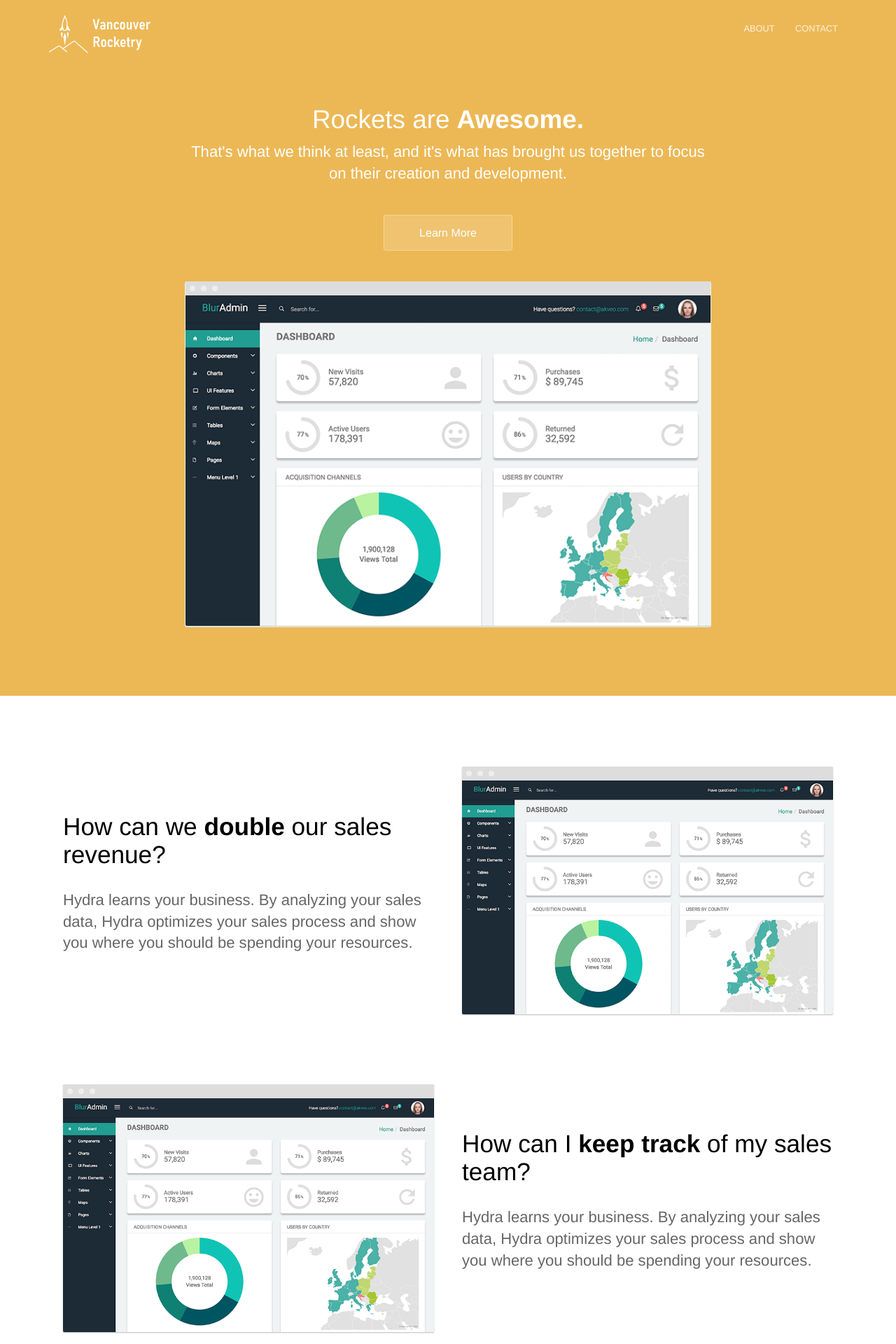
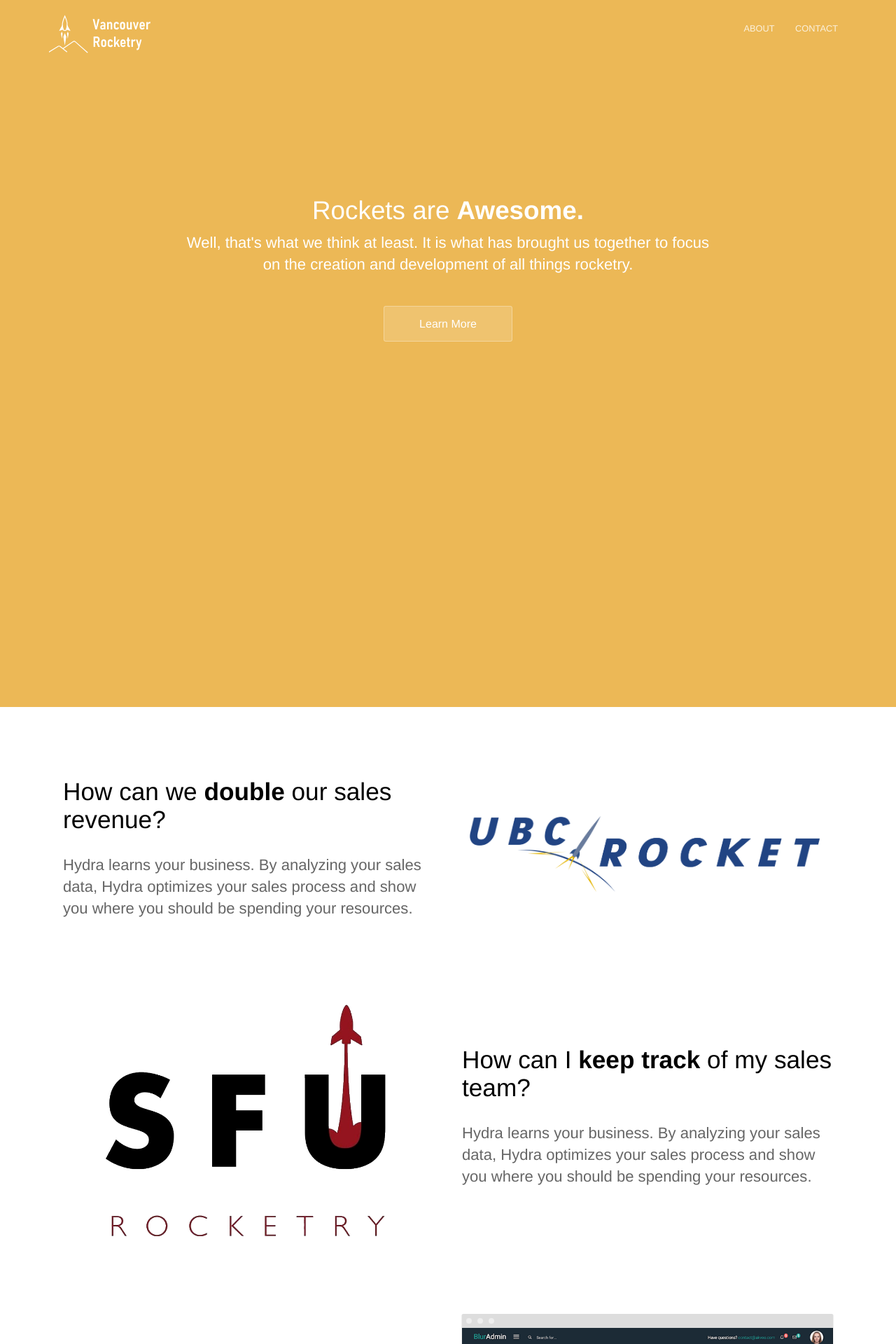
Before and after one commit to Vancouver-Rocketry-Society/Vancouver-Rocketry-Society, a Jekyll site: the page built from index.html, in a window 1280 px wide. Shown: the top 1920 px of the page at 70% size. Built offline with Jekyll 4.4.1, drawn with Linux system fonts in a browser that asks for light colours.

Commit message:
Added temporary logos and full screen welcome

```diff
--- a/_sass/elements.scss
+++ b/_sass/elements.scss
@@ -5,6 +5,7 @@
 html, body {
 	margin: 0;
 	padding: 0;
+	height: 100%;
 }
 
 body {
--- a/_sass/landing-page.scss
+++ b/_sass/landing-page.scss
@@ -35,7 +35,8 @@
 	color: #ffffff;
 	text-align: center;
 	background: linear-gradient(to bottom, $middle-gradient-color 0%, $secondary-brand-color 100%) no-repeat #a05fb7;
-	padding-top: 50px;
+	padding-top: 20vh;
+	height: 70vh;
 
 	p {
 		color: #fff;
--- a/index.html
+++ b/index.html
@@ -5,11 +5,11 @@
 <section class="hero">
 	<div class="text-container">
 		<h1 class="editable">Rockets are <strong>Awesome. </strong></h1>
-		<p class="subtext editable">That's what we think at least, and it's what has brought us together to focus on their creation and development. </p>
+		<p class="subtext editable">Well, that's what we think at least. It is what has brought us together to focus on the creation and development of all things rocketry. </p>
 		<div class="cta button alt"><a href="{{ site.baseurl }}/sign-up/">Learn More</a></div>
-		<div>
-			<img src="{{ site.baseurl }}/images/dashboard.png" alt="Screenshot" class="screenshot editable" />
-		</div>
+		<!-- <div>
+			<img src="{{ site.baseurl }}/images/hotfire.jpg" alt="Screenshot" class="editable" />
+		</div> -->
 	</div>
 </section>
 
@@ -21,7 +21,7 @@
 				<p>Hydra learns your business. By analyzing your sales data, Hydra optimizes your sales process and show you where you should be spending your resources. </p>
 			</div>
 			<div class="image">
-				<img src="{{ site.baseurl }}/images/dashboard.png" alt="Screenshot" class="screenshot editable" />
+				<img src="{{ site.baseurl }}/images/ubc-rocket-logo.png" alt="Screenshot" class="editable" />
 			</div>
 		</div>
 	</section>
@@ -33,7 +33,7 @@
 				<p>Hydra learns your business. By analyzing your sales data, Hydra optimizes your sales process and show you where you should be spending your resources.</p>
 			</div>
 			<div class="image">
-				<img src="{{ site.baseurl }}/images/dashboard.png" alt="Screenshot" class="screenshot editable" />
+				<img src="{{ site.baseurl }}/images/sfu-rocketry-logo.png" alt="Screenshot" class="editable" />
 			</div>
 		</div>
 	</section>
```
Also changed, not shown: images/SFU-Rocketry-Logo.jpg (added), images/hotfire.jpg (added), images/sfu-rocketry-logo.png (added), images/ubc-rocket-logo.png (added).
